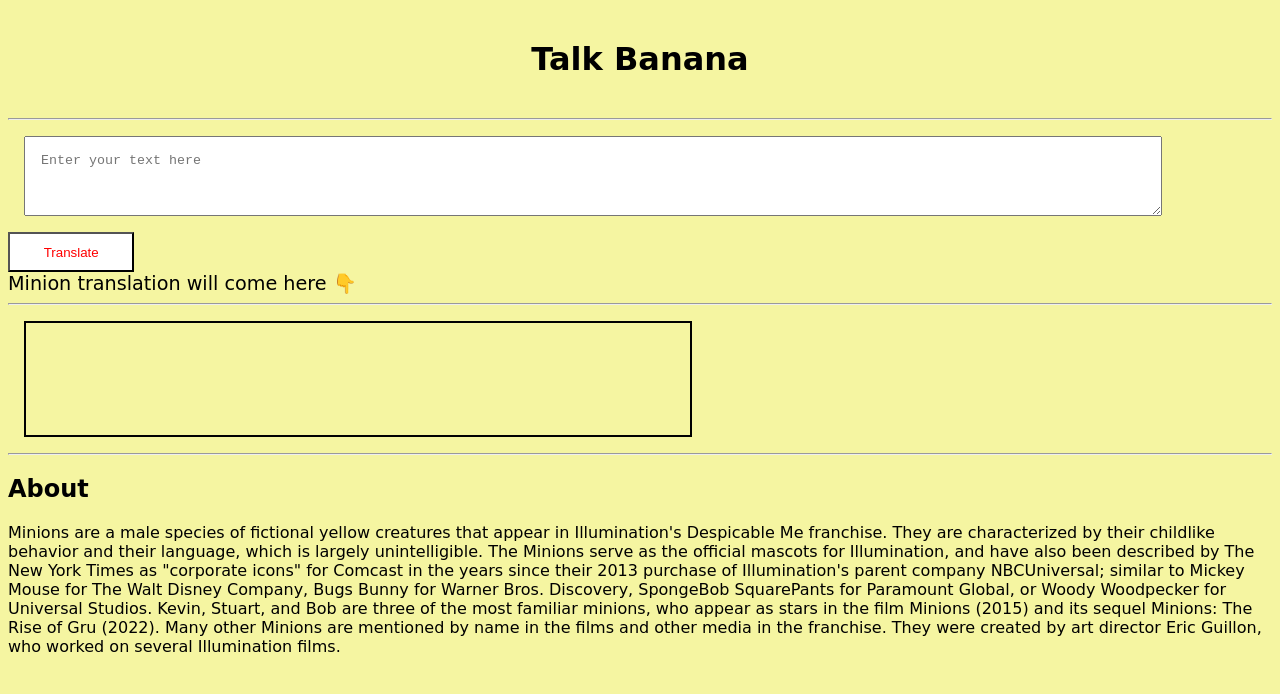
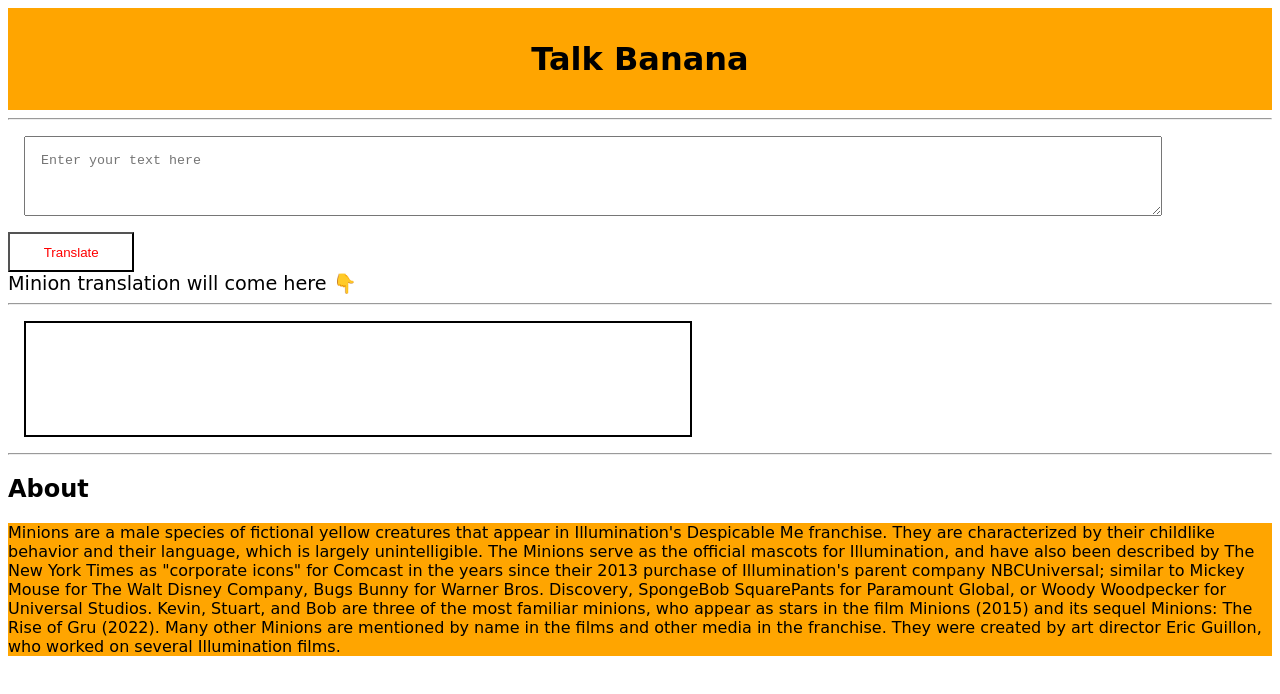
Before and after one commit to Rishabh0603/banana-speak, a plain HTML site: page index.html in a window 1280 px wide. Drawn offline with Linux system fonts and the light colour scheme.

Commit message:
colours added

```diff
--- a/index.html
+++ b/index.html
@@ -10,7 +10,7 @@
         body{
             font-weight:400;
             font-family: cursive;
-            background-color: rgb(245, 245, 161)
+
         }
     textarea{
         width:90%;
@@ -35,7 +35,7 @@
             margin:auto;
             text-align:center
 
-            }
+       }
             .optimize{
                 text-align:left
             }
@@ -45,11 +45,15 @@
                 background-color:white;
                 color:red;
              }
+             .one{
+                background-color:orange
+             }
+
 
     </style>
 </head>
 <body>
-  <h1>Talk Banana</h1>
+  <h1 class="one">Talk Banana</h1>
    <hr>
     <textarea id="txt-input" placeholder="Enter your text here"></textarea>
     <button id="btn-translate">Translate</button>
@@ -58,8 +62,8 @@
     <div id="output"></div>
 
     <hr>
-    <h2>About</h2>
-    <p>Minions are a male species of fictional yellow creatures that appear in Illumination's Despicable Me franchise. They are characterized by their childlike behavior and their language, which is largely unintelligible.
+    <h2 >About</h2>
+    <p class="one">Minions are a male species of fictional yellow creatures that appear in Illumination's Despicable Me franchise. They are characterized by their childlike behavior and their language, which is largely unintelligible.
 
 The Minions serve as the official mascots for Illumination, and have also been described by The New York Times as "corporate icons" for Comcast in the years since their 2013 purchase of Illumination's parent company NBCUniversal; similar to Mickey Mouse for The Walt Disney Company, Bugs Bunny for Warner Bros. Discovery, SpongeBob SquarePants for Paramount Global, or Woody Woodpecker for Universal Studios.
 
```
Also changed, not shown: translate.js (line endings or trailing spaces).
